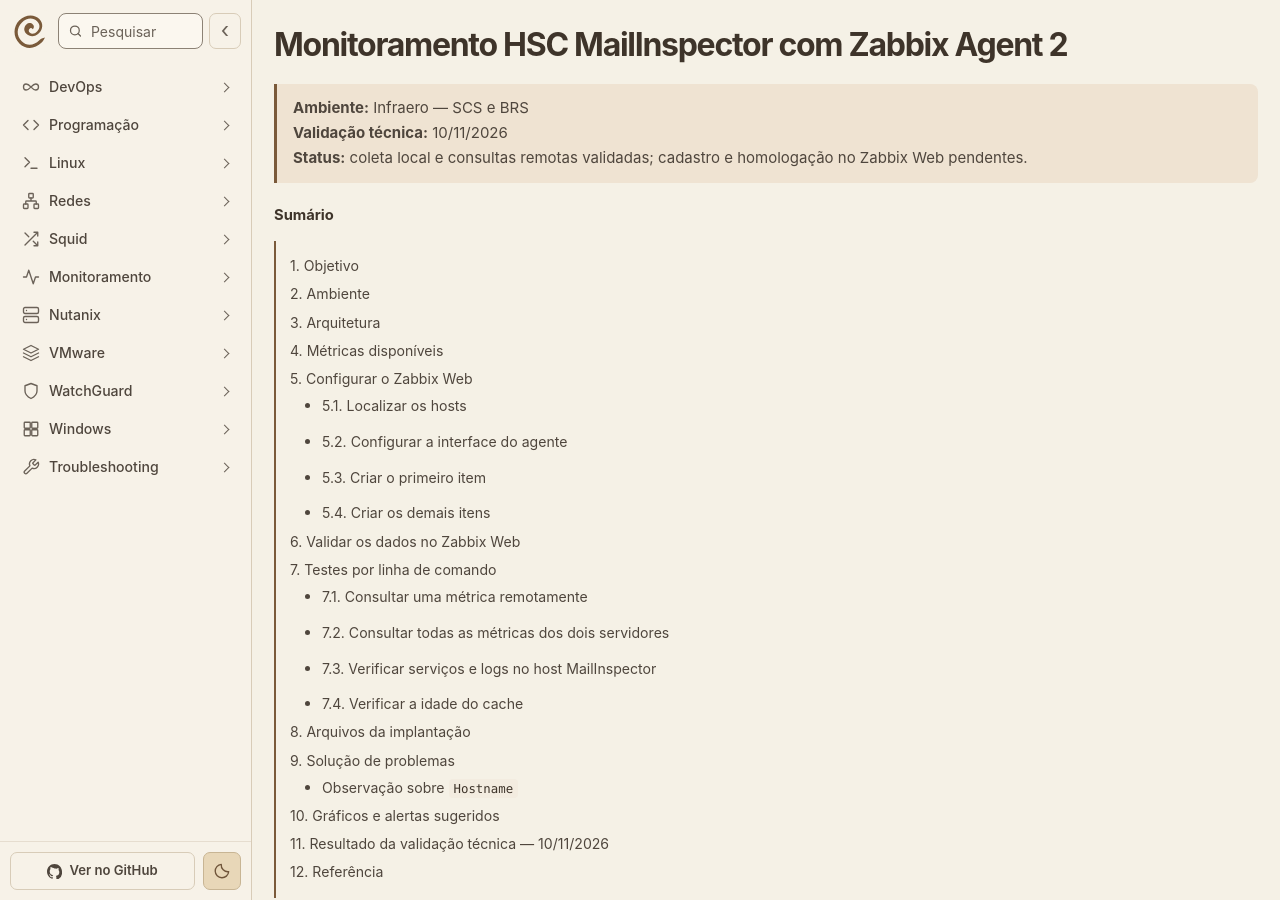
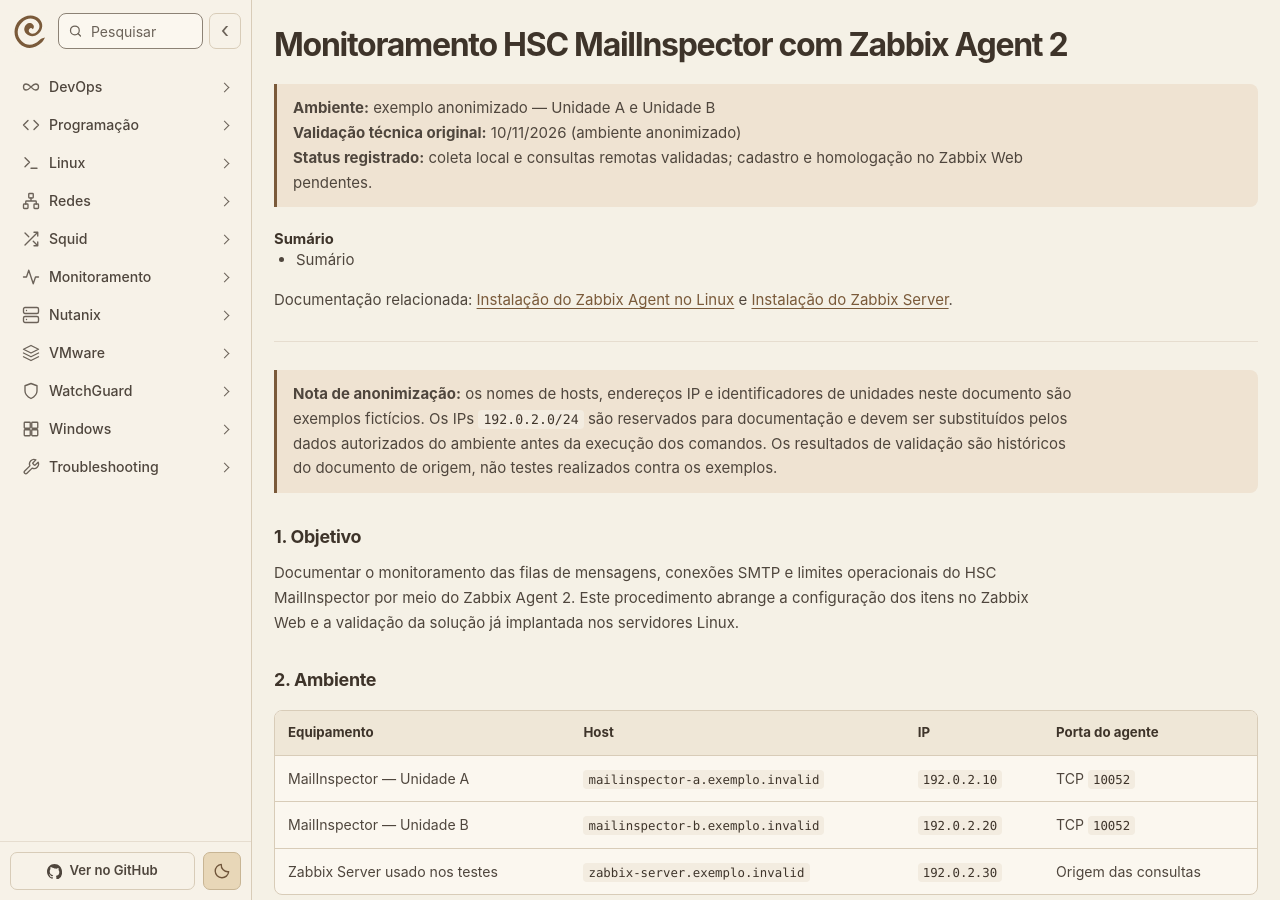
Before and after one commit to Portal-Pangolim/portal-pangolim.github.io, a Jekyll site: the page built from monitoramento/zabbix/hsc-mailinspector.md, in a window 1280 px wide and 900 px high. Built offline with Jekyll 4.4.1, drawn with Linux system fonts in a browser that asks for light colours; some of the changed text lies outside the part shown.

Commit message:
docs: anonimiza dados do monitoramento HSC MailInspector (#10)
* docs: anonimiza dados do monitoramento HSC MailInspector

* fix: corrige renderizacao das tabelas do MailInspector

````diff
--- a/monitoramento/zabbix/hsc-mailinspector.md
+++ b/monitoramento/zabbix/hsc-mailinspector.md
@@ -7,38 +7,44 @@ description: "Monitoramento do HSC MailInspector com Zabbix Agent 2: coleta e co
 # Monitoramento HSC MailInspector com Zabbix Agent 2
 {:.no_toc}
 
-> **Ambiente:** Infraero — SCS e BRS
-> **Validação técnica:** 10/11/2026
-> **Status:** coleta local e consultas remotas validadas; cadastro e homologação no Zabbix Web pendentes.
+> **Ambiente:** exemplo anonimizado — Unidade A e Unidade B
+> **Validação técnica original:** 10/11/2026 (ambiente anonimizado)
+> **Status registrado:** coleta local e consultas remotas validadas; cadastro e homologação no Zabbix Web pendentes.
 
 <div class="toc-title">Sumário</div>
+
 * Sumário
+
 {:toc}
 
 Documentação relacionada: [Instalação do Zabbix Agent no Linux]({{ 'monitoramento/instalacao-zabbix-agent-linux.html' | relative_url }}) e [Instalação do Zabbix Server]({{ 'monitoramento/instalacao-zabbix-server.html' | relative_url }}).
 
 ---
 
+> **Nota de anonimização:** os nomes de hosts, endereços IP e identificadores de unidades neste documento são exemplos fictícios. Os IPs `192.0.2.0/24` são reservados para documentação e devem ser substituídos pelos dados autorizados do ambiente antes da execução dos comandos. Os resultados de validação são históricos do documento de origem, não testes realizados contra os exemplos.
+
 ## 1. Objetivo
-
 Documentar o monitoramento das filas de mensagens, conexões SMTP e limites operacionais do HSC MailInspector por meio do Zabbix Agent 2. Este procedimento abrange a configuração dos itens no Zabbix Web e a validação da solução já implantada nos servidores Linux.
 
 ## 2. Ambiente
 
 | Equipamento | Host | IP | Porta do agente |
 |---|---|---|---|
-| MailInspector SCS | `s-sesu13468.infraero.gov.br` | `10.0.134.68` | TCP `10052` |
-| MailInspector BRS | `s-brsu13468.infraero.gov.br` | `10.8.134.68` | TCP `10052` |
-| Zabbix Server usado nos testes | `s-sebu26171` | `10.0.26.171` | Origem das consultas |
+| MailInspector — Unidade A | `mailinspector-a.exemplo.invalid` | `192.0.2.10` | TCP `10052` |
+| MailInspector — Unidade B | `mailinspector-b.exemplo.invalid` | `192.0.2.20` | TCP `10052` |
+| Zabbix Server usado nos testes | `zabbix-server.exemplo.invalid` | `192.0.2.30` | Origem das consultas |
 
 - **Agente:** Zabbix Agent 2, versão 6.2.9.
+
 - **Método:** verificações passivas (`Zabbix agent`).
+
 - **Coleta local:** timer systemd, aproximadamente a cada 60 segundos.
+
 - **Validade máxima do cache:** 180 segundos.
+
 - **Porta alternativa `10052`:** as portas `10050` e `10051` já são utilizadas no ambiente Docker.
 
 ## 3. Arquitetura
-
 ```mermaid
 flowchart TD
     A[HSC MailInspector - Docker e MySQL] --> B[Coletor Bash]
@@ -47,6 +53,7 @@ flowchart TD
     C --> E[Zabbix Agent 2 - UserParameters]
     F[Zabbix Server] -->|TCP 10052| E
     F --> G[Zabbix Web - itens, histórico e alertas]
+
 ```
 
 O coletor consulta os dados periodicamente e publica valores numéricos no cache. O Zabbix Agent 2 apenas lê esse cache quando recebe uma consulta, evitando executar operações Docker e SQL a cada requisição do servidor Zabbix.
@@ -66,32 +73,34 @@ O coletor consulta os dados periodicamente e publica valores numéricos no cache
 **Observação:** valor `0` é válido e não indica, por si só, falha na coleta. As métricas `mli.fluxcontrol` e `mli.quotalimit` representam contagens de registros que atingiram os limites consultados, não necessariamente eventos novos no último minuto.
 
 ## 5. Configurar o Zabbix Web
+### 5.1. Localizar os hosts
+1. Acessar o Zabbix Web com permissão para configurar hosts e itens.
 
-### 5.1. Localizar os hosts
+2. No Zabbix 6.2, abrir **Configuration → Hosts**. Em versões mais recentes, o menu pode aparecer como **Data collection → Hosts**.
 
-1. Acessar o Zabbix Web com permissão para configurar hosts e itens.
-2. No Zabbix 6.2, abrir **Configuration → Hosts**. Em versões mais recentes, o menu pode aparecer como **Data collection → Hosts**.
-3. Localizar os hosts correspondentes ao SCS e BRS.
+3. Localizar os hosts correspondentes às unidades A e B.
+
 4. **Reutilizar os hosts existentes**; não criar duplicatas sem necessidade.
 
 ### 5.2. Configurar a interface do agente
-
 Na configuração de cada host, conferir a seção **Interfaces** e adicionar, se necessário, uma interface do tipo **Agent**:
 
-| Campo | SCS | BRS |
+| Campo | Unidade A | Unidade B |
 |---|---|---|
 | Type | `Agent` | `Agent` |
 | Connect to | `IP` | `IP` |
-| IP address | `10.0.134.68` | `10.8.134.68` |
+| IP address | `192.0.2.10` | `192.0.2.20` |
 | Port | `10052` | `10052` |
 
 **Não substituir interfaces existentes** que atendam outros itens. Quando houver múltiplas interfaces, selecionar explicitamente a interface `10052` em cada novo item.
 
 ### 5.3. Criar o primeiro item
+1. Na lista de hosts, clicar em **Items** no host da Unidade A.
 
-1. Na lista de hosts, clicar em **Items** no host SCS.
 2. Clicar em **Create item**.
+
 3. Preencher os campos abaixo.
+
 4. Salvar o item.
 
 | Campo | Configuração |
@@ -100,7 +109,7 @@ Na configuração de cada host, conferir a seção **Interfaces** e adicionar, s
 | Type | `Zabbix agent` |
 | Key | `mli.qtotal` |
 | Type of information | `Numeric (unsigned)` |
-| Host interface | `10.0.134.68:10052` |
+| Host interface | `192.0.2.10:10052` |
 | Units | Em branco |
 | Update interval | `1m` |
 | History | `30d` (sugestão; seguir política interna) |
@@ -108,7 +117,6 @@ Na configuração de cada host, conferir a seção **Interfaces** e adicionar, s
 | Enabled | Sim |
 
 ### 5.4. Criar os demais itens
-
 Repetir o procedimento para as sete chaves, em **ambos os hosts**:
 
 | Nome do item | Key |
@@ -123,36 +131,36 @@ Repetir o procedimento para as sete chaves, em **ambos os hosts**:
 
 **Parâmetros comuns:** tipo `Zabbix agent`, informação `Numeric (unsigned)`, atualização `1m`, interface TCP `10052` do respectivo host.
 
-No BRS, selecionar `10.8.134.68:10052`. No SCS, selecionar `10.0.134.68:10052`.
+Na Unidade B, selecionar `192.0.2.20:10052`. Na Unidade A, selecionar `192.0.2.10:10052`.
 
 ## 6. Validar os dados no Zabbix Web
+1. Abrir **Monitoring → Latest data** (Dados recentes).
 
-1. Abrir **Monitoring → Latest data** (Dados recentes).
-2. Filtrar pelo host SCS e procurar `MailInspector`.
+2. Filtrar pelo host da Unidade A e procurar `MailInspector`.
+
 3. Confirmar que os sete itens recebem números, têm horário de verificação atualizado e não aparecem como **Not supported**.
-4. Repetir a verificação no BRS.
+
+4. Repetir a verificação na Unidade B.
+
 5. Abrir o histórico de cada item e confirmar que existem amostras sucessivas.
 
 **Atenção:** um resultado correto em `zabbix_get` comprova a consulta remota, mas **não substitui** a validação do armazenamento dos dados no Zabbix Web.
 
 ## 7. Testes por linha de comando
-
 ### 7.1. Consultar uma métrica remotamente
-
-Executar no servidor Zabbix `s-sebu26171`:
+Executar no servidor Zabbix `zabbix-server.exemplo.invalid`:
 
 ```bash
-# SCS
-zabbix_get -s 10.0.134.68 -p 10052 -k mli.qtotal
+# Unidade A
+zabbix_get -s 192.0.2.10 -p 10052 -k mli.qtotal
+# Unidade B
+zabbix_get -s 192.0.2.20 -p 10052 -k mli.qtotal
 
-# BRS
-zabbix_get -s 10.8.134.68 -p 10052 -k mli.qtotal
 ```
 
 ### 7.2. Consultar todas as métricas dos dois servidores
-
 ```bash
-for host in 10.0.134.68 10.8.134.68; do
+for host in 192.0.2.10 192.0.2.20; do
     echo "===== $host ====="
     for key in \
         mli.qtotal \
@@ -167,23 +175,24 @@ for host in 10.0.134.68 10.8.134.68; do
         zabbix_get -s "$host" -p 10052 -k "$key"
     done
 done
+
 ```
 
 ### 7.3. Verificar serviços e logs no host MailInspector
-
 ```bash
 systemctl is-active zabbix-agent2
 systemctl is-active zabbix-mailinspector.timer
 systemctl list-timers --all --no-pager | grep zabbix-mailinspector
 journalctl -u zabbix-mailinspector.service -n 20 --no-pager
+
 ```
 
 ### 7.4. Verificar a idade do cache
-
 ```bash
 CACHE=/var/cache/zabbix-mailinspector
 LAST=$(cat "$CACHE/last_success")
 echo "Idade do cache: $(( $(date +%s) - LAST )) segundos"
+
 ```
 
 O leitor rejeita cache expirado (mais de 180 segundos), inválido ou ausente.
@@ -209,6 +218,7 @@ UserParameter=mli.proc,/usr/local/bin/zabbix-mailinspector-read proc
 UserParameter=mli.smtpconnections,/usr/local/bin/zabbix-mailinspector-read smtpconnections
 UserParameter=mli.fluxcontrol,/usr/local/bin/zabbix-mailinspector-read fluxcontrol
 UserParameter=mli.quotalimit,/usr/local/bin/zabbix-mailinspector-read quotalimit
+
 ```
 
 O coletor executa o script `mailqueue.sh` do container HSC e consultas SQL **somente de leitura**. Não é necessário alterar o script original do fabricante.
@@ -231,28 +241,30 @@ ss -lntp | grep ':10052'
 cat /etc/zabbix/zabbix_agent2.d/mailinspector.conf
 zabbix_agent2 -c /etc/zabbix/zabbix_agent2.conf -t mli.qtotal
 journalctl -u zabbix-mailinspector.service -p err --since '1 hour ago' --no-pager
+
 ```
 
 ### Observação sobre `Hostname`
-
-Foi observado no BRS o valor literal `Hostname=systemc.hostname` no Zabbix Agent 2. Isso não impediu as consultas passivas testadas, mas pode afetar verificações ativas. **Não modificar essa configuração sem alinhamento com a equipe de Monitoramento.**
+Foi observado na Unidade B o valor literal `Hostname=systemc.hostname` no Zabbix Agent 2. Isso não impediu as consultas passivas testadas, mas pode afetar verificações ativas. **Não modificar essa configuração sem alinhamento com a equipe responsável.**
 
 ## 10. Gráficos e alertas sugeridos
-
 Após confirmar o histórico, considerar gráficos de evolução da fila total, filas individuais, conexões SMTP e contagens de limites atingidos.
 
 Alertas possíveis, **ainda não implantados**:
 
 - Fila total acima de um limite operacional por um período sustentado.
+
 - Crescimento contínuo da fila.
+
 - Registros que atingiram limites de quota ou de controle de fluxo.
+
 - Ausência de novos dados por mais de cinco minutos.
 
 Definir limites e severidades com a equipe responsável, com base no comportamento normal do ambiente. Evitar limiares arbitrários.
 
 ## 11. Resultado da validação técnica — 10/11/2026
 
-| Verificação | SCS | BRS |
+| Verificação | Unidade A | Unidade B |
 |---|---|---|
 | Coletor instalado e testado | Aprovado | Aprovado |
 | Sete métricas locais | Aprovado | Aprovado |
@@ -262,10 +274,9 @@ Definir limites e severidades com a equipe responsável, com base no comportamen
 | Cadastro dos itens no Zabbix Web | Pendente | Pendente |
 | Histórico e alertas no Zabbix Web | Pendente | Pendente |
 
-Na validação final do SCS, `mli.qtotal` retornou `62` e as demais métricas retornaram `0`. No teste remoto do BRS, as sete métricas retornaram `0`. Esses valores representam as respectivas coletas de teste, não limites operacionais.
+Na validação final da Unidade A, `mli.qtotal` retornou `62` e as demais métricas retornaram `0`. No teste remoto da Unidade B, as sete métricas retornaram `0`. Esses valores representam as respectivas coletas de teste, não limites operacionais.
 
 **Conclusão:** a infraestrutura de coleta nos dois servidores foi validada. A homologação completa requer cadastrar os itens no Zabbix Web, confirmar o histórico e estabelecer os alertas com a equipe de Monitoramento.
 
 ## 12. Referência
-
 - [Documentação oficial do Zabbix 6.2 — Items](https://www.zabbix.com/documentation/6.2/en/manual/config/items/item)
````
